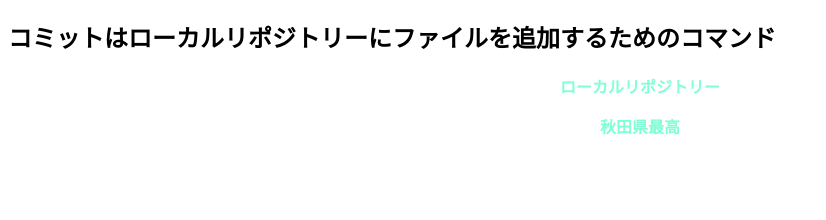
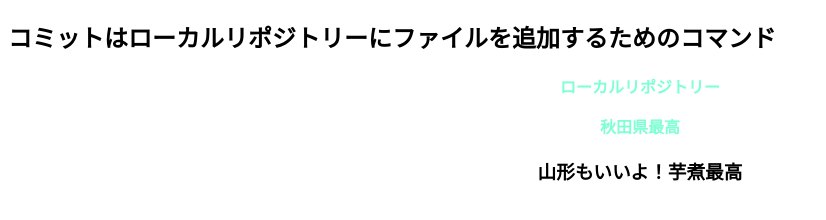
Before and after one commit to daisuke2549/git_lecture_20210603, a plain HTML site: page index.html in a window 1280 px wide. Shown: the part 70-290 px from the top of the page, without its empty margins (0-826 px from the left). Drawn offline with Linux system fonts and the light colour scheme.

Commit message:
山形もいいよ芋煮最高という文言を追加し、中央揃え。jsでhello worldを記載

```diff
--- a/index.html
+++ b/index.html
@@ -12,6 +12,7 @@
     <h2>コミットはローカルリポジトリーにファイルを追加するためのコマンド</h2>
     <p>ローカルリポジトリー</p>
     <p>秋田県最高</p>
+    <h3>山形もいいよ！芋煮最高</h3>
     <p></p>
     <script src="main.js"></script>
 </body>
--- a/main.js
+++ b/main.js
@@ -1,2 +1,4 @@
 alert("星野源幸せ絶頂");
 console.log(100+200);
+
+console.log("hello world");
--- a/styles.css
+++ b/styles.css
@@ -3,3 +3,7 @@ h1,p{
     color: aquamarine;
     font-weight: bold;
 }
+
+h3{
+    text-align: center;
+}
```
